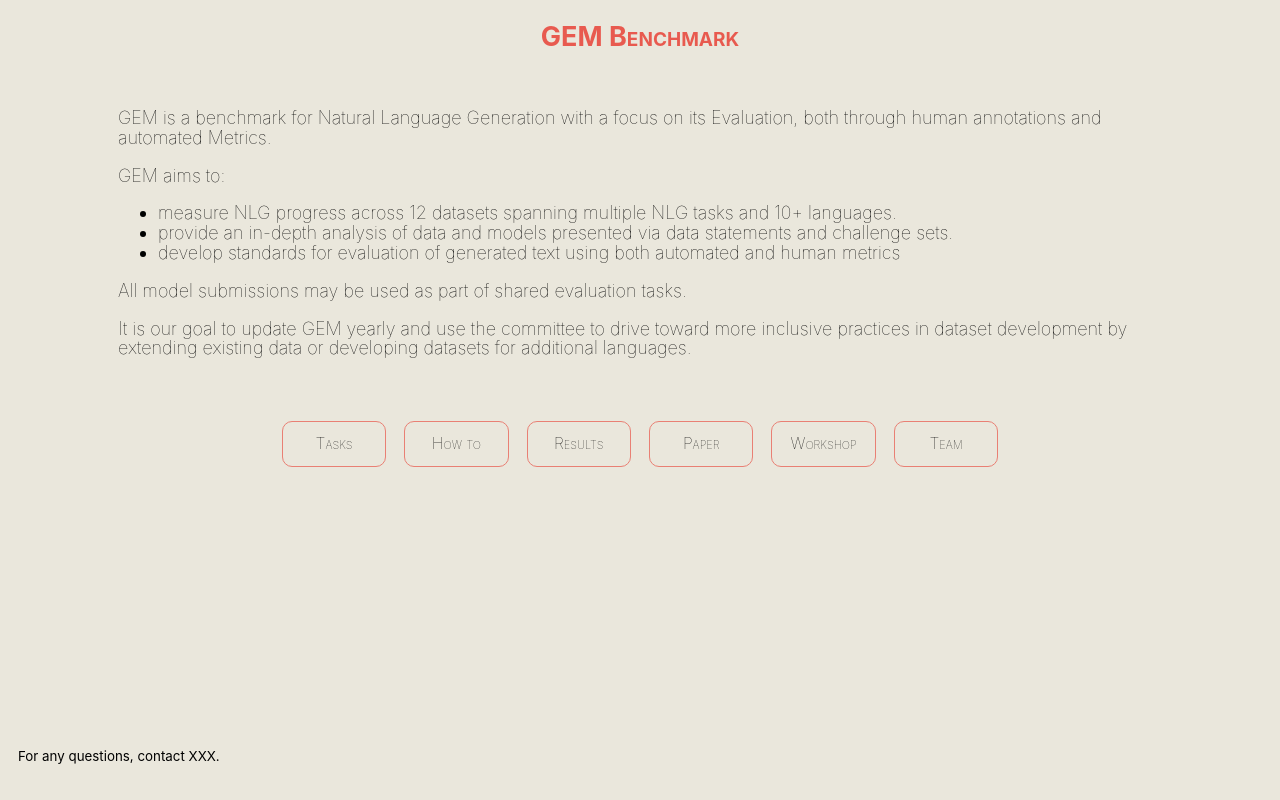
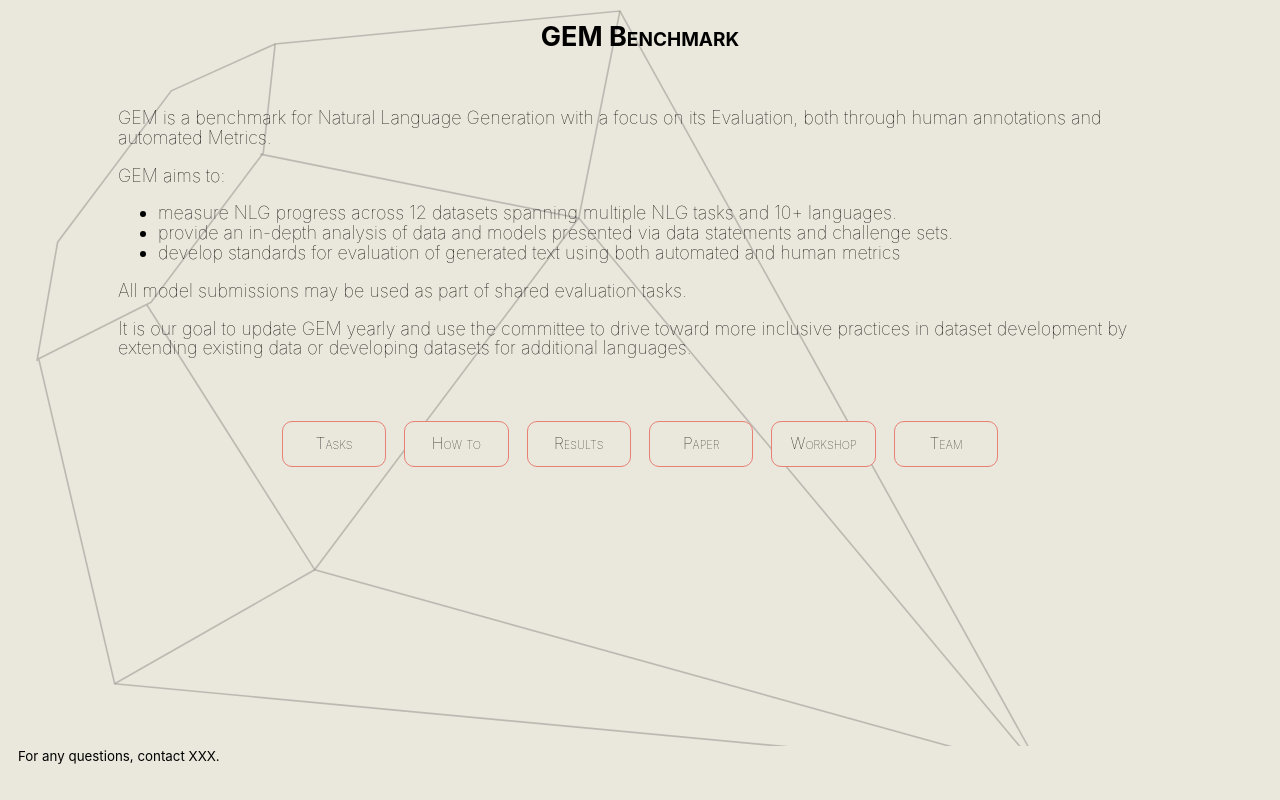
Before and after one commit to GEM-benchmark/GEM-benchmark.github.io, a Next.js app in the folder web/: page / in a window 1280 px wide. Built offline with nearby package versions, Linux system fonts and the light colour scheme.

Commit message:
background SVG v0

```diff
--- a/web/components/layout.js
+++ b/web/components/layout.js
@@ -24,7 +24,7 @@ export default function Layout({ children, home }) {
         <meta name="og:title" content={siteTitle} />
         <meta name="twitter:card" content="summary_large_image" />
       </Head>
-      <header className={styles.header + " " + utilStyles.eggshell}>
+      <header className={styles.header}>
         {home ? (
           <>
             <h1 className={utilStyles.headingLg + " " + utilStyles.accent}>
--- a/web/components/layout.module.css
+++ b/web/components/layout.module.css
@@ -4,6 +4,10 @@
   margin: 3rem auto;
   margin-bottom: -3rem;
   min-height: calc(100vh - 108px);
+}
+
+.container path {
+  fill: red;
 }
 
 .header {
--- a/web/pages/index.module.css
+++ b/web/pages/index.module.css
@@ -35,6 +35,7 @@
   border-radius: 10px;
   transition: 0.3s ease;
   font-variant: small-caps;
+  background-color: #eae7dc;
 }
 
 .card h3 {
--- a/web/styles/global.css
+++ b/web/styles/global.css
@@ -14,6 +14,9 @@ body {
 
 #__next {
   min-height: 100%;
+  /* Add the GEM as background */
+  background: url(../public/gem.svg) no-repeat top left;
+  background-size: contain;
 }
 
 * {
```
Also changed, not shown: web/public/gem.svg (added).
